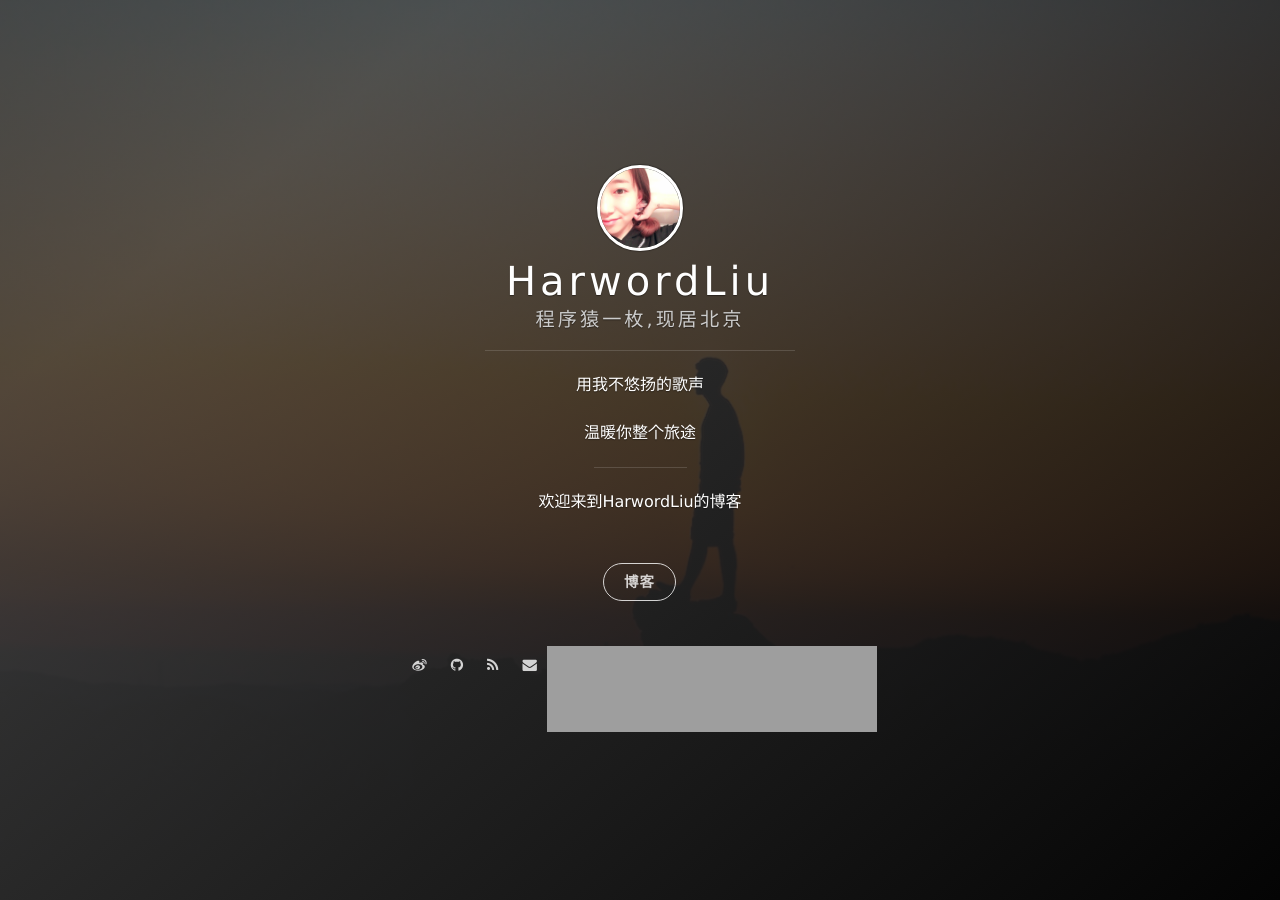
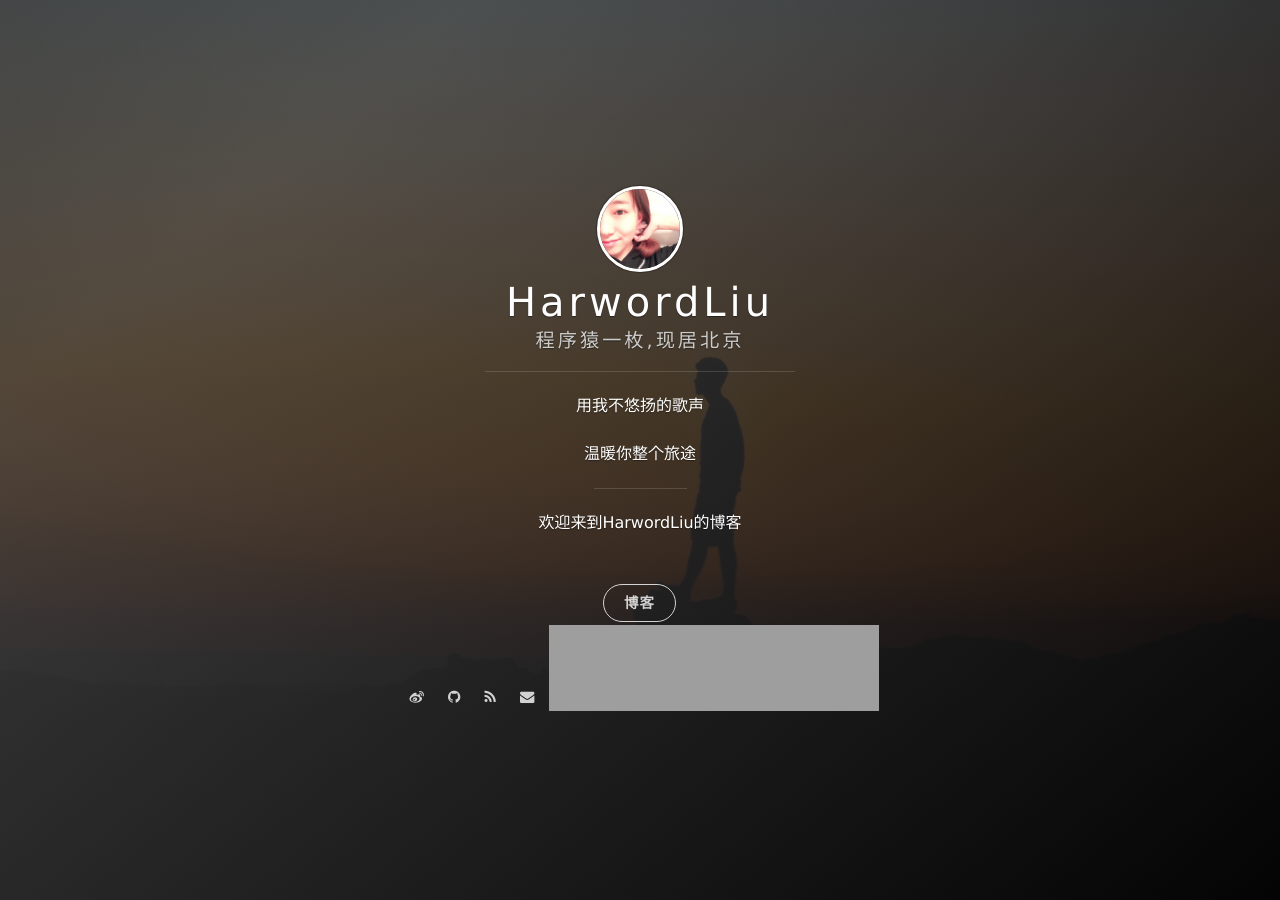
Before and after one commit to HarwordLiu/HarwordLiu.github.io, a Jekyll site: the page built from index.html, in a window 1280 px wide. Built offline with Jekyll 4.4.1, drawn with Linux system fonts in a browser that asks for light colours; nearby versions of some CDN libraries; the list of posts is cut into pages by our own code; grey boxes are pictures that could not be loaded.

Commit message:
no message

```diff
--- a/_includes/social.html
+++ b/_includes/social.html
@@ -1,5 +1,4 @@
 <nav class="cover-navigation navigation--social">
-  <iframe frameborder="no" border="0" marginwidth="0" marginheight="0" width=330 height=86 src="//music.163.com/outchain/player?type=2&id=2061452&auto=1&height=66"></iframe>
   <ul class="navigation">
 
   {% if site.social.weibo %}
@@ -62,3 +61,4 @@
 
   </ul>
 </nav>
+<iframe frameborder="no" border="0" marginwidth="0" marginheight="0" width=330 height=86 src="//music.163.com/outchain/player?type=2&id=2061452&auto=1&height=66"></iframe>
```
